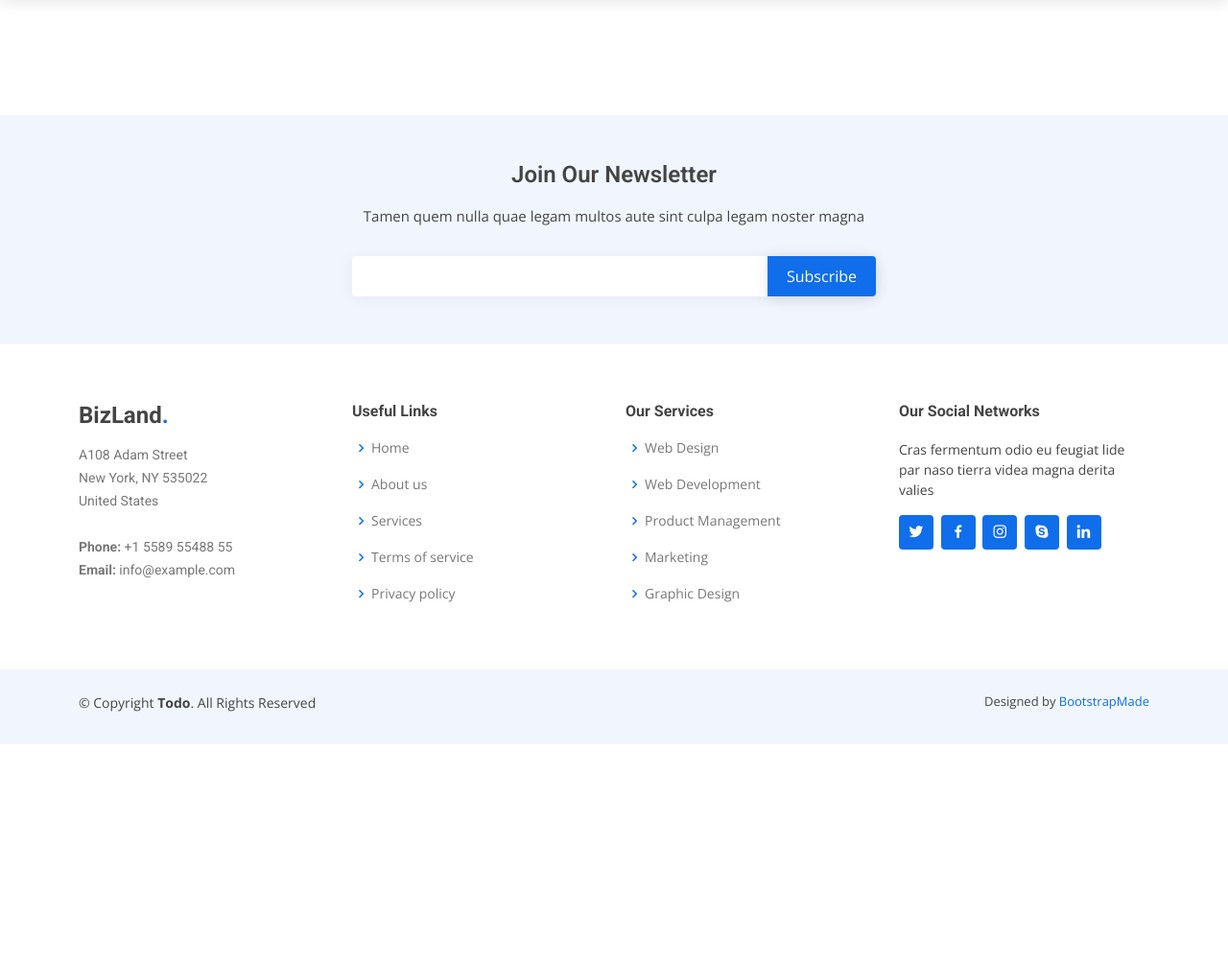
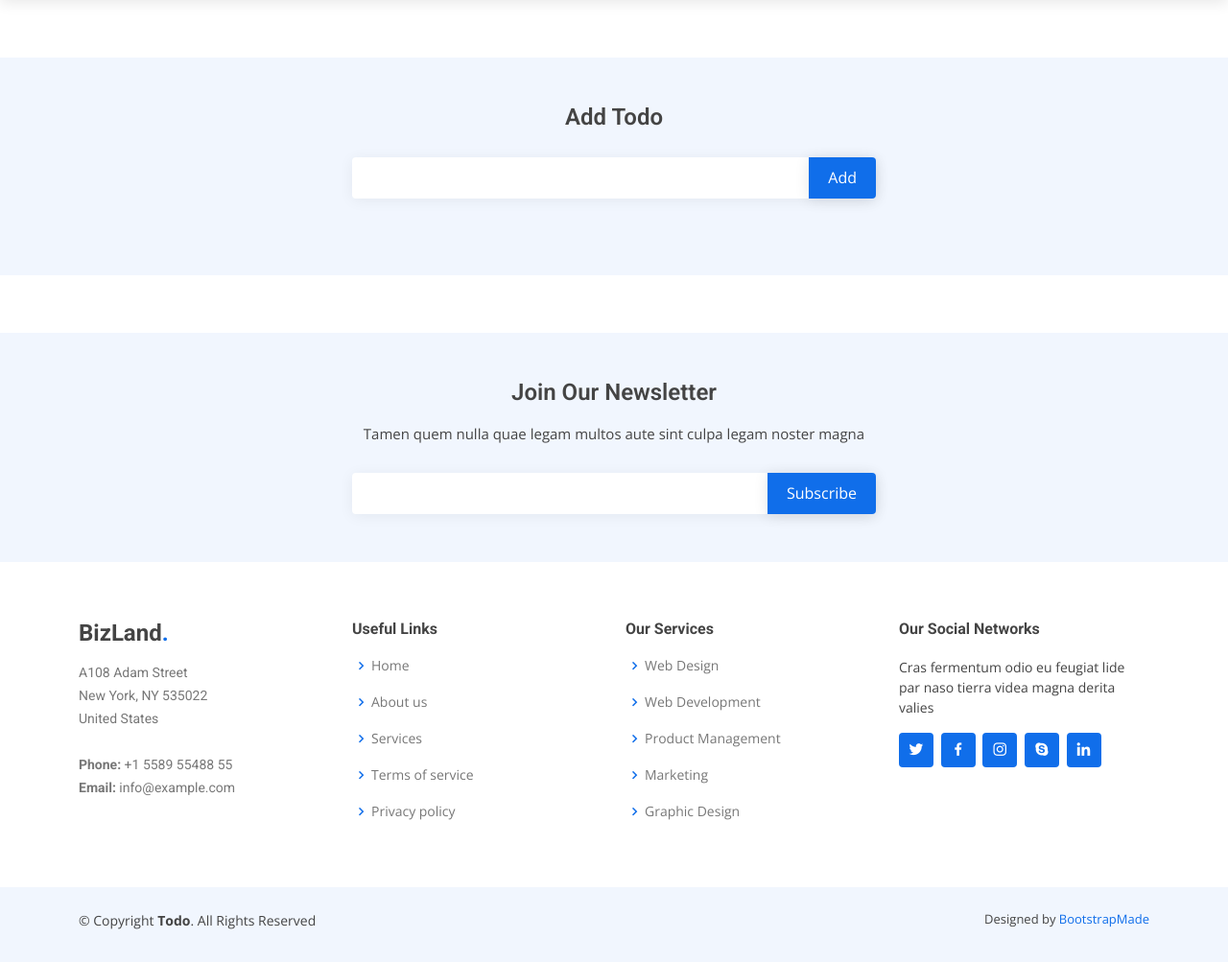
Before and after one commit to cfprabhu21/django_todo, a Django app: page / in a window 1280 px wide. Shown: the part 70-1073 px from the top of the page at 96% size. Before the commit the page ends 846 px from the top, so only its background shows below. Run offline with Django 3.2, Linux system fonts and the light colour scheme; data that the repository does not hold is empty; some libraries are stand-ins or nearby versions.

Commit message:
todolist form view added

```diff
--- a/static/css/style.css
+++ b/static/css/style.css
@@ -1641,6 +1641,12 @@ section {
   width: calc(100% - 100px);
 }
 
+#footer .footer-newsletter form input[type="text"] {
+  border: 0;
+  padding: 4px 8px;
+  width: calc(100% - 100px);
+}
+
 #footer .footer-newsletter form input[type="submit"] {
   position: absolute;
   top: 0;
--- a/todo/templates/home.html
+++ b/todo/templates/home.html
@@ -8,6 +8,21 @@
 {% block content %}
     <!-- ======= Start TodoList Section ======= -->
     <section id="featured-services" class="featured-services">
+        <div id="footer">
+            <div class="footer-newsletter">
+                <div class="container">
+                    <div class="row justify-content-center">
+                        <div class="col-lg-6">
+                            <h4>Add Todo</h4>
+                            <form action="{% url 'todo:addtodo' %}" method="post">
+                                {% csrf_token %}
+                                <input type="text" name="todo_title" maxlength="100"><input type="submit" value="Add">
+                            </form>
+                        </div>
+                    </div>
+                </div>
+            </div>
+        </div>
         <div class="container" data-aos="fade-up">
             <div class="row justify-content-center">
                 <div class="col-md-6 mb-5 mb-lg-0">
--- a/todo/urls.py
+++ b/todo/urls.py
@@ -1,6 +1,7 @@
 from django.urls import path
-from .views import Home
+from .views import Home, AddTodo
 
 urlpatterns = [
     path('', Home.as_view(), name='home'),
+    path('create_todo/', AddTodo.as_view(), name='addtodo'),
 ]
--- a/todo/views.py
+++ b/todo/views.py
@@ -1,6 +1,8 @@
-from django.shortcuts import render
+from django.shortcuts import render, redirect, reverse
 from django.views.generic import TemplateView, View, ListView
+from django.views import View
 from .models import TodoList
+from .forms import TodoForm
 
 
 # Create your views here.
@@ -9,3 +11,13 @@ class Home(ListView):
     template_name = 'home.html'
     model = TodoList
     context_object_name = 'todo_list'  # if you not define this you will get the todo_object object_list
+
+
+class AddTodo(View):
+    form_class = TodoForm
+
+    def post(self, request):
+        form = self.form_class(data=request.POST)
+        if form.is_valid():
+            form.save()
+            return redirect(reverse('todo:home'))
```
Also changed, not shown: todo/forms.py (added, +8 -0 lines).
